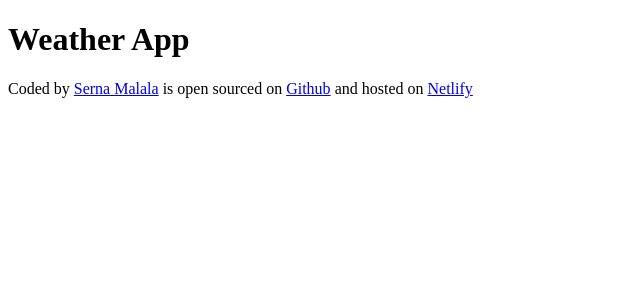
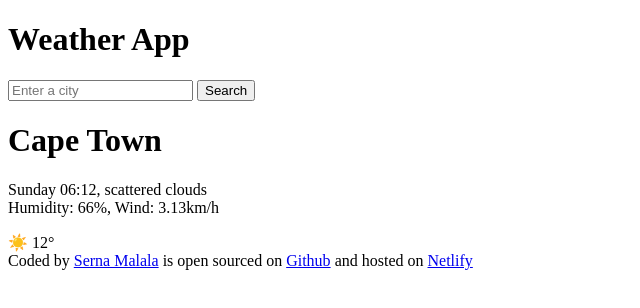
Before and after one commit to sernamalala/Basic-Weather-Application, a plain HTML site: page index.html in a window 1280 px wide. Shown: the whole page, without its empty margins (0-640 px from the left). Drawn offline with Linux system fonts and the light colour scheme.

Commit message:
Updated html skeleton with text and structure

```diff
--- a/index.html
+++ b/index.html
@@ -6,7 +6,27 @@
     <title>Basic Weather App</title>
 </head>
 <body>
-    <h1>Weather App</h1>
+    <header>
+        <h1>Weather App</h1>
+        <form>
+            <input type="text" name="" id="input-field" placeholder="Enter a city" required>
+            <input type="button" value="Search">
+        </form>
+    </header>
+
+    <main>
+<div>
+    <h1>Cape Town</h1>
+<p>
+    Sunday 06:12, scattered clouds
+    <br>
+    Humidity: 66%, Wind: 3.13km/h
+</p>
+</div>
+<div>
+    ☀️ 12°
+</div>
+    </main>
 
     <footer>Coded by <a href="https://github.com/sernamalala" target="_blank">Serna Malala</a> is open sourced on <a href="https://github.com/sernamalala/Basic-Weather-Application" target="_blank">Github</a> and hosted on <a href="https://simpleandeasyweatherapplication.netlify.app/" target="_blank">Netlify</a></footer>
 </body>
```
